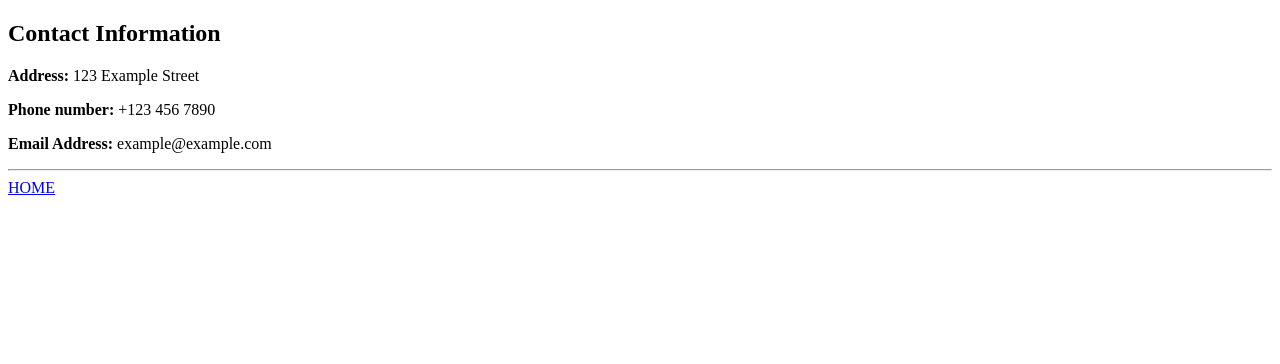
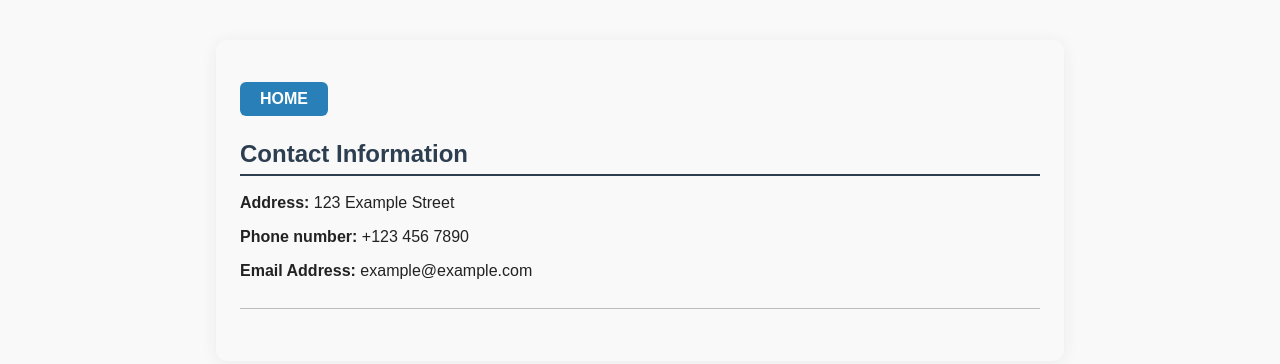
Before and after one commit to reecmedia/html-reec-capstone-1-resume, a plain HTML site: page contact.html in a window 1280 px wide. Drawn offline with Linux system fonts and the light colour scheme.

Commit message:
Update contact.html

```diff
--- a/contact.html
+++ b/contact.html
@@ -3,13 +3,14 @@
 <head>
 	<meta charset="UTF-8">
 	<title>Contact Information</title>
+	<link rel="stylesheet" href="styles.css">
 </head>
 <body>
+	<button><a href="./index.html">HOME</a></button>
 	<h2>Contact Information</h2>
 	<p><b>Address:</b> 123 Example Street</p>
 	<p><b>Phone number:</b> +123 456 7890</p>
 	<p><b>Email Address:</b> example@example.com</p>
 	<hr>
-	<a href="./index.html">HOME</a>
 </body>
 </html>
```
